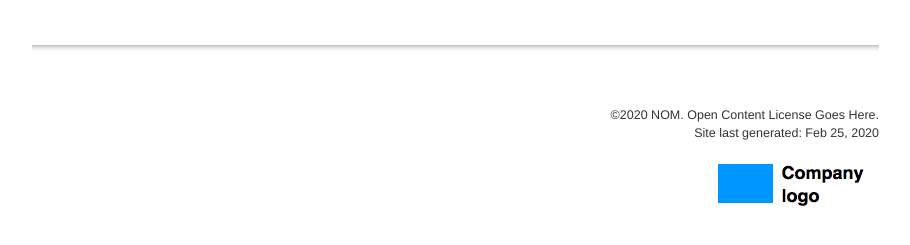
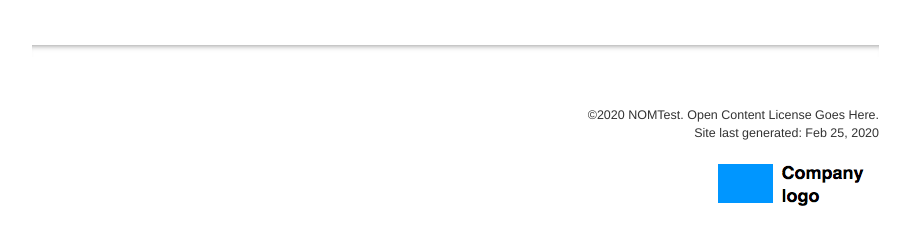
Before and after one commit to raster/nom, a Jekyll site: the page built from index.md, in a window 1280 px wide and 900 px high, scrolled down 2658 px. Shown: the part 618-863 px from the top of the window, without its empty margins (331-1241 px from the left). Built offline with Jekyll 4.4.1, drawn with Linux system fonts in a browser that asks for light colours; comment, search, counter and statistics services are not loaded.

Commit message:
Update _config.yml

```diff
--- a/_config.yml
+++ b/_config.yml
@@ -6,10 +6,10 @@
 topnav_title: MEP DTG
 # this appears on the top navigation bar next to the home button
 
-site_title: MEP Documentation Testing Grounds
+site_title: MEP Doc Testing Grounds
 # this appears in the html browser tab for the site title (seen mostly by search engines, not users)
 
-company_name: NOM
+company_name: NOMTest
 # this appears in the footer
 
 # github_editme_path: tomjoht/documentation-theme-jekyll/blob/gh-pages/
@@ -116,7 +116,8 @@
 
 
 # attempt to fix the baseurl issue - pete 2020-02-24 20:55
-baseurl: /nom
+# baseurl: /nom
+baseurl:
 
 
 github: [metadata]
```
